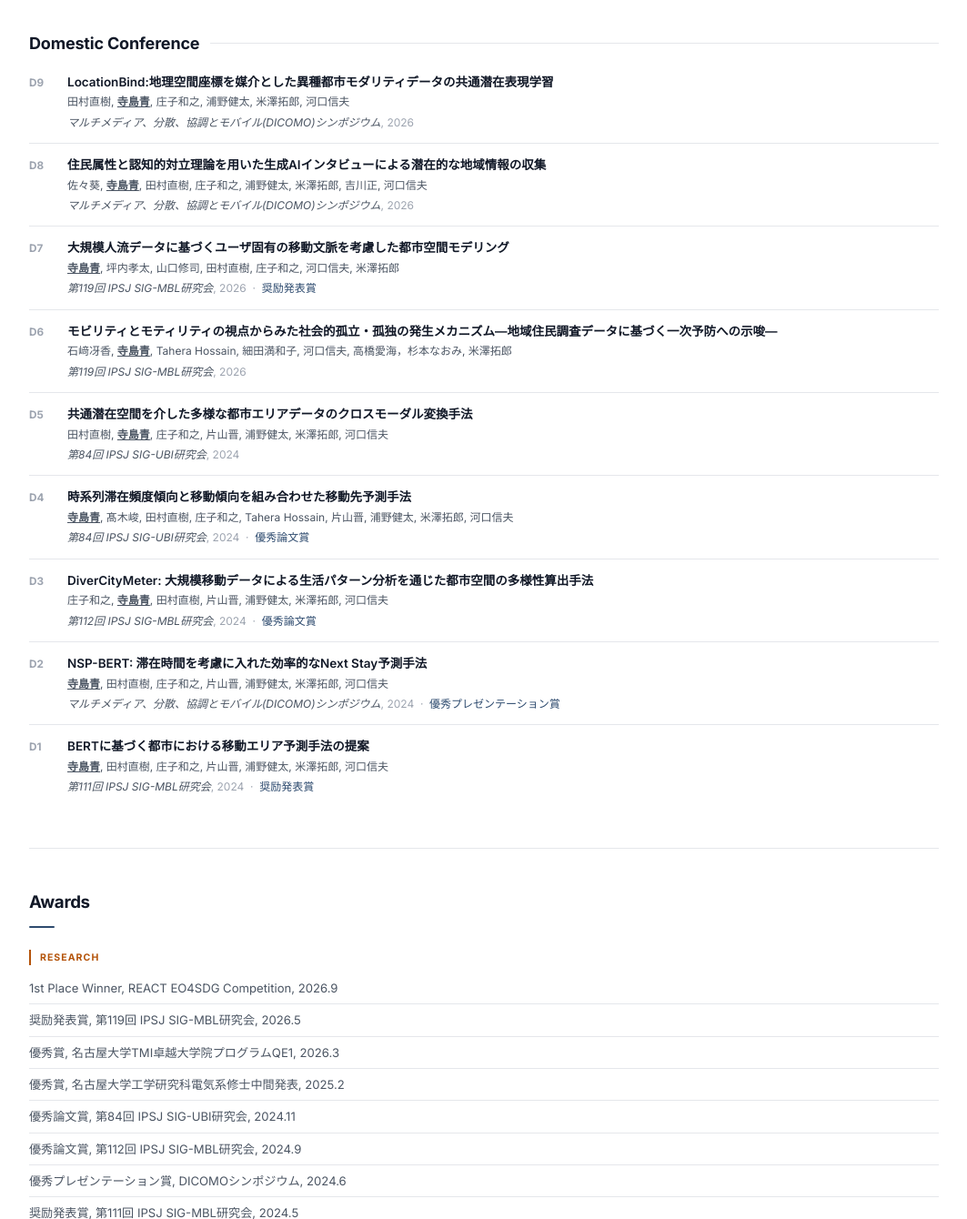
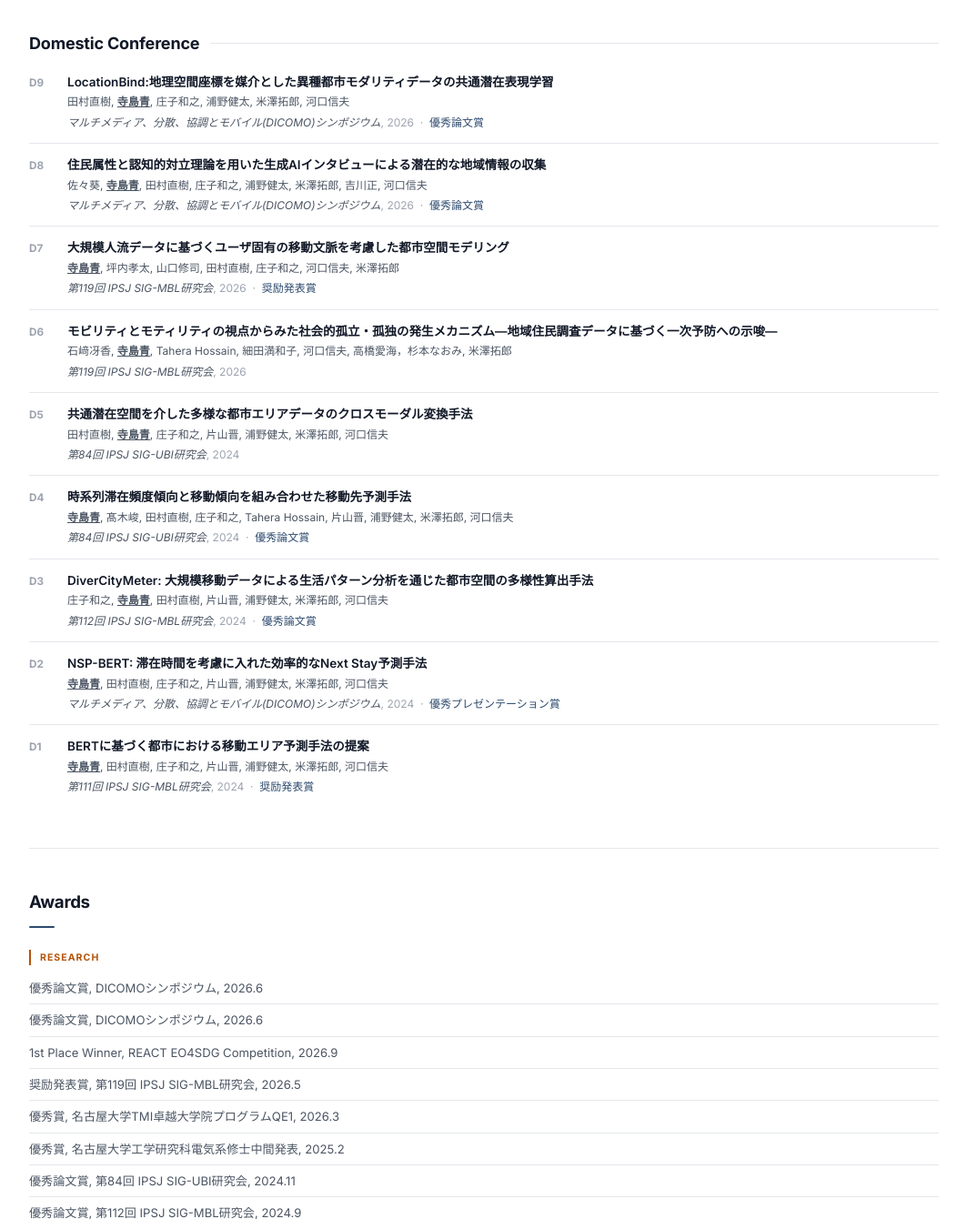
Before and after one commit to HaruTerashima/HaruTerashima.github.io, a plain HTML site: page index.html in a window 1280 px wide. Shown: the part 4346-5686 px from the top of the page at 91% size, without its empty margins (108-1171 px from the left). Drawn offline with Linux system fonts and the light colour scheme.

Commit message:
fix_0924

```diff
--- a/index.html
+++ b/index.html
@@ -296,7 +296,7 @@
                     <div class="pub-body">
                         <p class="pub-title">LocationBind:地理空間座標を媒介とした異種都市モダリティデータの共通潜在表現学習</p>
                         <p class="pub-authors">田村直樹, <u><strong>寺島青</strong></u>, 庄子和之, 浦野健太, 米澤拓郎, 河口信夫</p>
-                        <p class="pub-venue"><em>マルチメディア、分散、協調とモバイル(DICOMO)シンポジウム</em>, 2026</p>
+                        <p class="pub-venue"><em>マルチメディア、分散、協調とモバイル(DICOMO)シンポジウム</em>, 2026 &nbsp;·&nbsp; <a class="pub-award" href="https://dicomo.org/commendation/" target="_blank">優秀論文賞</a></p>
                     </div>
                 </div>
                 <div class="pub-entry">
@@ -304,7 +304,7 @@
                     <div class="pub-body">
                         <p class="pub-title">住民属性と認知的対立理論を用いた生成AIインタビューによる潜在的な地域情報の収集</p>
                         <p class="pub-authors">佐々葵, <u><strong>寺島青</strong></u>, 田村直樹, 庄子和之, 浦野健太, 米澤拓郎, 吉川正, 河口信夫</p>
-                        <p class="pub-venue"><em>マルチメディア、分散、協調とモバイル(DICOMO)シンポジウム</em>, 2026</p>
+                        <p class="pub-venue"><em>マルチメディア、分散、協調とモバイル(DICOMO)シンポジウム</em>, 2026 &nbsp;·&nbsp; <a class="pub-award" href="https://dicomo.org/commendation/" target="_blank">優秀論文賞</a></p>
                     </div>
                 </div>
                 <div class="pub-entry">
@@ -372,6 +372,8 @@
             <div class="award-group">
                 <h3>Research</h3>
                 <ul>
+                    <li>優秀論文賞, DICOMOシンポジウム, 2026.6</li>
+                    <li>優秀論文賞, DICOMOシンポジウム, 2026.6</li>
                     <li>1st Place Winner, REACT EO4SDG Competition, 2026.9</li>
                     <li>奨励発表賞, 第119回 IPSJ SIG-MBL研究会, 2026.5</li>
                     <li>優秀賞, 名古屋大学TMI卓越大学院プログラムQE1, 2026.3</li>
```
